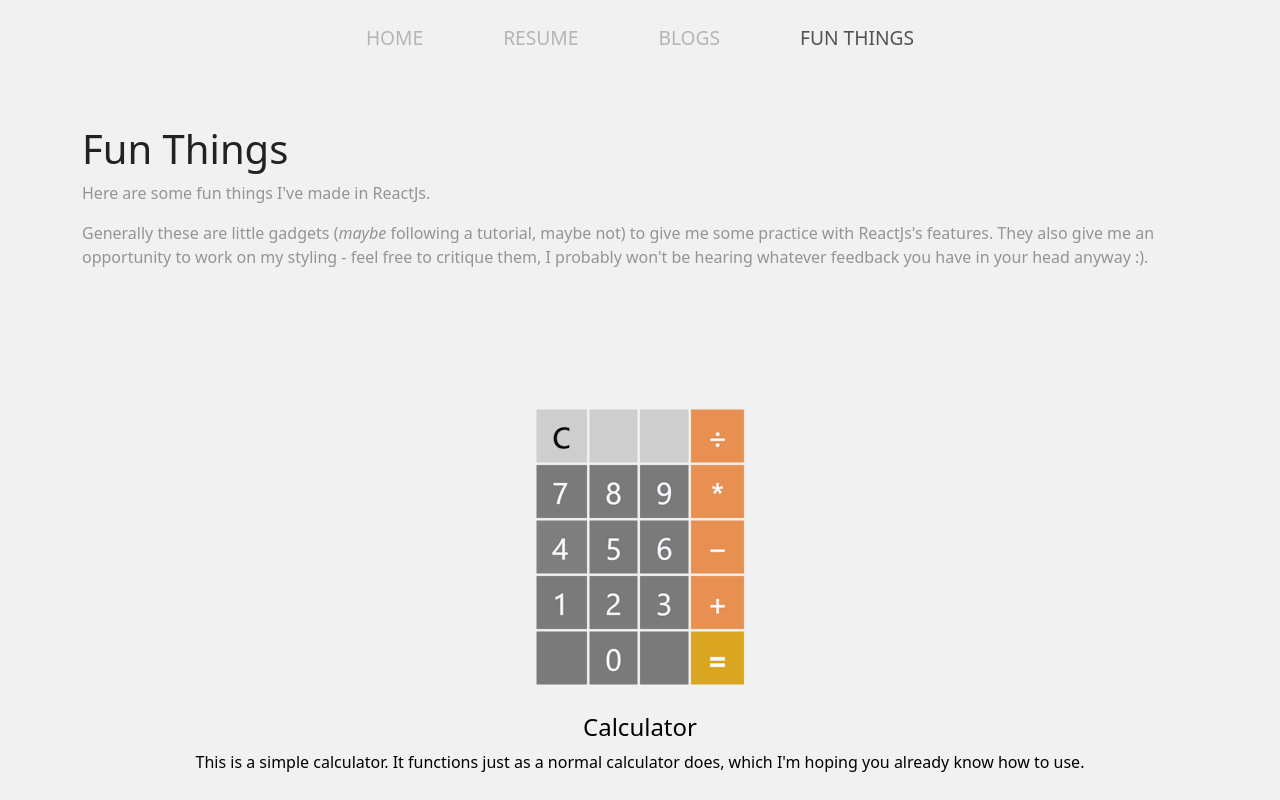
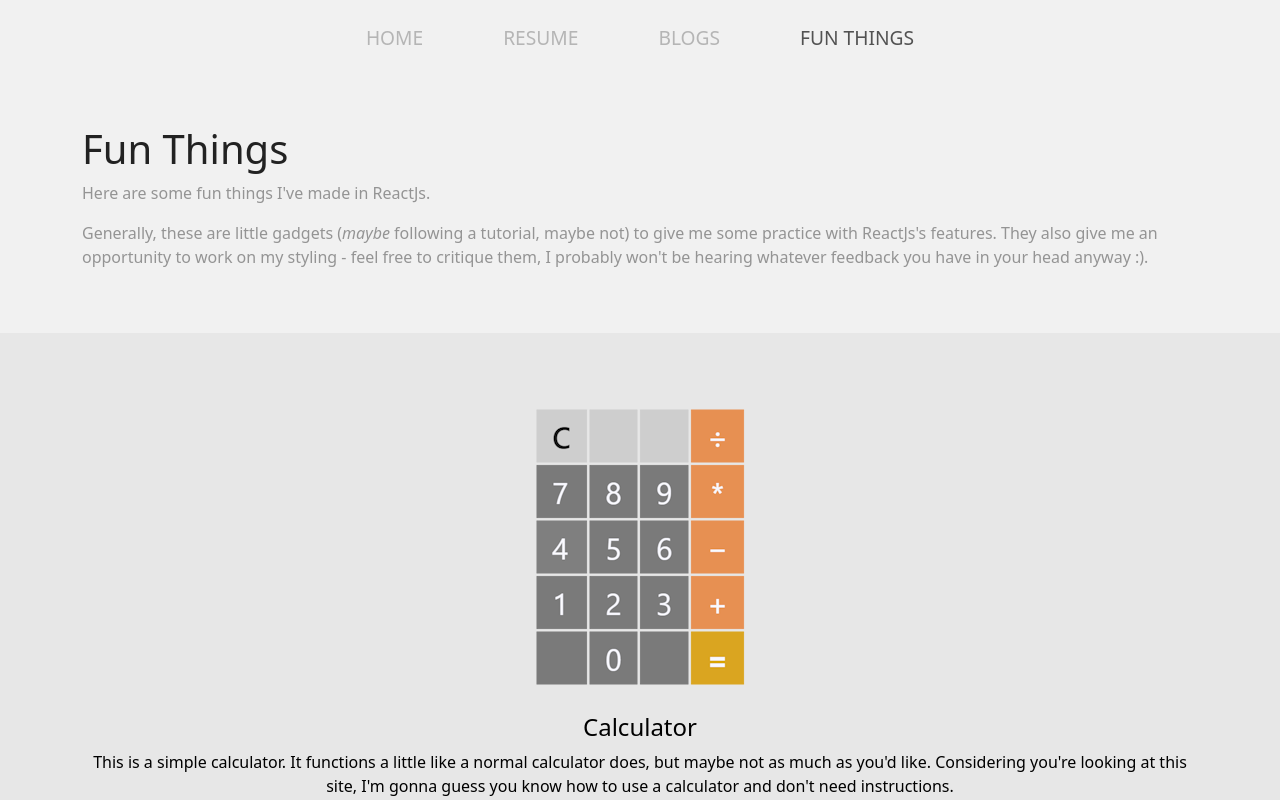
Before and after one commit to NathanHergenreter/my-react-js-site, a React (Create React App) app: page /fun-things in a window 1280 px wide. Shown: the top 800 px of the page. Built offline with nearby package versions, Linux system fonts and the light colour scheme.

Commit message:
Fixed some things broken by global styling changes in the fun things components

```diff
--- a/src/Components/Calculator/Calculator.js
+++ b/src/Components/Calculator/Calculator.js
@@ -82,7 +82,7 @@ function Calculator() {
     }
 
     return (
-    <div className='bg-main'>
+    <div className='bg-alt'>
         <div className="bg-bold">
             <div className='container'>
                 <h1>Calculator</h1>
@@ -124,7 +124,7 @@ function Calculator() {
                                     <td className='calculator-button hoverable number' onClick={() => handleNumber(4)}>4</td>
                                     <td className='calculator-button hoverable number' onClick={() => handleNumber(5)}>5</td>
                                     <td className='calculator-button hoverable number' onClick={() => handleNumber(6)}>6</td>
-                                    <td className='calculator-button hoverable operation' onClick={() => handleOperation('-')}><span>&#8722;</span></td>
+                                    <td className='calculator-button hoverable operation' onClick={() => handleOperation('-')}>&#8722;</td>
                                 </tr>
                                 <tr>
                                     <td className='calculator-button hoverable number' onClick={() => handleNumber(1)}>1</td>
--- a/src/Components/FunThingsHome/FunThingsHome.js
+++ b/src/Components/FunThingsHome/FunThingsHome.js
@@ -10,16 +10,18 @@ function FunThingsHome() {
             <h1>Fun Things</h1>
             <p>Here are some fun things I've made in ReactJs.</p>
             <p>
-                Generally these are little gadgets (<em>maybe</em> following a tutorial, maybe not) to give me some practice with ReactJs's features.
+                Generally, these are little gadgets (<em>maybe</em> following a tutorial, maybe not) to give me some practice with ReactJs's features.
                 They also give me an opportunity to work on my styling - feel free to critique them, I probably won't be hearing whatever feedback you have in your head anyway :).
             </p>
         </div>
-        <div className='container text-center'>
-            <a href='/fun-things/calculator'><img className='mx-auto d-block py-3 hero-image' src={calculatorPNG} alt='Calculator'></img></a>
-            <a href='/fun-things/calculator'><h4 className='fun-thing-text'>Calculator</h4></a>
-            <a href='/fun-things/calculator'><p className='fun-thing-text'>
-                This is a simple calculator. It functions just as a normal calculator does, which I'm hoping you already know how to use.
-            </p></a>
+        <div className='bg-alt'>
+            <div className='container text-center'>
+                <a href='/fun-things/calculator'><img className='mx-auto d-block py-3 hero-image' src={calculatorPNG} alt='Calculator'></img></a>
+                <a href='/fun-things/calculator'><h4 className='fun-thing-text'>Calculator</h4></a>
+                <a href='/fun-things/calculator'><p className='fun-thing-text'>
+                    This is a simple calculator. It functions a little like a normal calculator does, but maybe not as much as you'd like. Considering you're looking at this site, I'm gonna guess you know how to use a calculator and don't need instructions.
+                </p></a>
+            </div>
         </div>
         <div className='container text-center'>
             <a href='/fun-things/tic-tac-toe'><img className='mx-auto d-block py-3 hero-image' src={ticTacToePNG} alt='Tic-Tac-Toe'></img></a>
```
